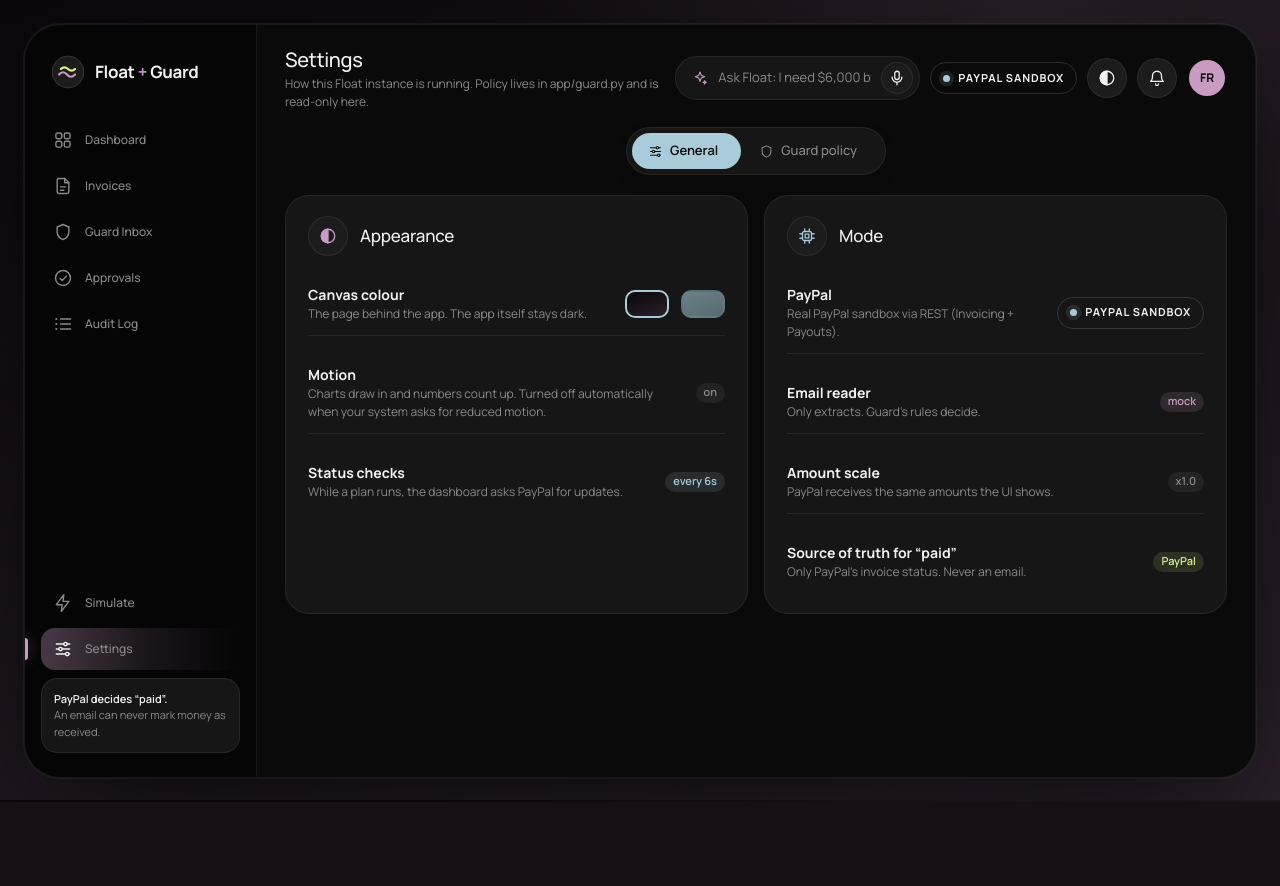
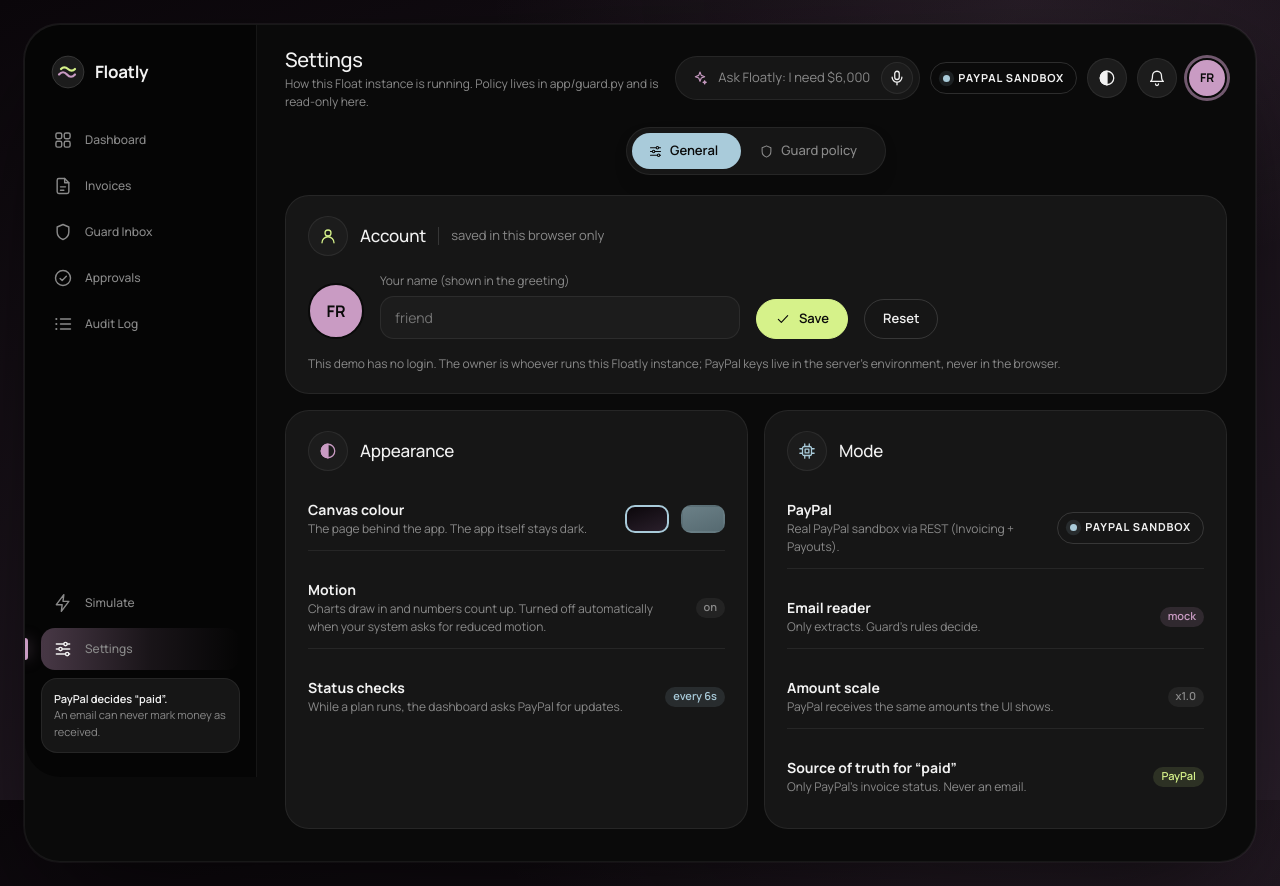
Before and after one commit to soanpapdeez/Floatly_Render, a Flask app: page /settings in a window 1280 px wide. Before the commit the page ends 802 px from the top, so only its background shows below. Run offline with Flask 3, Linux system fonts and the light colour scheme; tables that the repository leaves empty hold one stand-in row (values such as "Sample post").

Commit message:
Rename to Floatly; avatar opens Account settings

```diff
--- a/ui/static/css/components.css
+++ b/ui/static/css/components.css
@@ -527,3 +527,7 @@
 details > summary::-webkit-details-marker { display: none; }
 details[open] > summary [href="#i-chev-d"] { transform: rotate(180deg); }
 @media (max-width: 860px) { #mail-cols { display: none !important; } }
+
+.avatar-link { text-decoration: none; transition: box-shadow var(--t-fast) var(--ease), transform var(--t-fast) var(--ease); }
+.avatar-link:hover { box-shadow: 0 0 0 3px var(--mauve-30); transform: translateY(-1px); }
+.avatar-link[aria-current="page"], body[data-page="settings"] .avatar-link { box-shadow: 0 0 0 3px var(--mauve-55); }
--- a/ui/static/css/tokens.css
+++ b/ui/static/css/tokens.css
@@ -1,4 +1,4 @@
-/* Float + Guard design tokens. Components use these variables only: no hard-coded colours anywhere else. */
+/* Floatly design tokens. Components use these variables only: no hard-coded colours anywhere else. */
 :root {
   /* canvas (page behind the floating app) */
   --canvas-a: #0B070B;
--- a/ui/static/js/pages/dashboard.js
+++ b/ui/static/js/pages/dashboard.js
@@ -86,7 +86,7 @@
   if (raw.offline) showAlert("offline", "alert amber", "Showing sample data", `Can't reach the Float server (${esc(raw.offlineError || "")}). Nothing here is real.`); else clearAlert("offline");
   if (raw.sample && !raw.offline) {
     showAlert("sample", "alert ice", "Sample plan · nothing has been sent",
-      `Type a goal in <b>Ask Float</b> (top right) and Float will build your real plan from client payment history.${raw.sampleEmails ? " Guard numbers are sample too: run an attack from <a class='card-link' href='/simulate'>Simulate</a>." : ""}`);
+      `Type a goal in <b>Ask Floatly</b> (top right) and Float will build your real plan from client payment history.${raw.sampleEmails ? " Guard numbers are sample too: run an attack from <a class='card-link' href='/simulate'>Simulate</a>." : ""}`);
   } else clearAlert("sample");
   if (!raw.sample && !model.launched) {
     showAlert("preview", "alert ice", "Preview · nothing has been sent yet",
@@ -176,13 +176,13 @@
 function renderPlan(m) {
   const sub = $("#card-plan [data-sub]");
   if (sub) sub.textContent = raw.sample ? "sample" : raw.summary && raw.summary.source === "ai" ? "written by AI, numbers checked" : "from the plan";
-  $("#plan-text").textContent = (raw.summary && raw.summary.text) || "Ask Float for a goal to get a plan.";
+  $("#plan-text").textContent = (raw.summary && raw.summary.text) || "Ask Floatly for a goal to get a plan.";
   const offers = m.items.filter((i) => i.offer).length;
   $("#plan-nums").innerHTML = `<span class="tag ice">${plural(m.items.length, "invoice")}</span><span class="tag lime">${plural(offers, "offer")}</span><span class="tag">max cost ${money(m.totalDiscountCost, { cents: true })}</span>`;
   const btn = $("#plan-cta"), label = $("span", btn), note = $("#plan-note");
   btn.disabled = false;
   if (m.sample) {
-    label.textContent = "Ask Float"; btn.dataset.do = "ask";
+    label.textContent = "Ask Floatly"; btn.dataset.do = "ask";
     note.textContent = "Nothing is sent until you run a plan.";
   } else if (!m.launched) {
     label.textContent = "Run plan"; btn.dataset.do = "launch";
--- a/ui/static/js/pages/invoices.js
+++ b/ui/static/js/pages/invoices.js
@@ -35,7 +35,7 @@
   const m = model, rs = rows();
   const alerts = $("#alerts");
   alerts.innerHTML = m.sample
-    ? `<div class="alert ice">${icon("sparkle")}<div><div class="alert-t">Sample invoices</div><div class="alert-s">No goal yet. Ask Float for one on the dashboard; these rows are an example.</div></div></div>`
+    ? `<div class="alert ice">${icon("sparkle")}<div><div class="alert-t">Sample invoices</div><div class="alert-s">No goal yet. Ask Floatly for one on the dashboard; these rows are an example.</div></div></div>`
     : !m.launched ? `<div class="alert ice">${icon("sparkle")}<div><div class="alert-t">Preview · drafts only</div><div class="alert-s">Nothing has been sent. Run the plan on the dashboard to issue these through PayPal Invoicing.</div></div></div>` : "";
   const sub = $("#card-grid [data-sub]");
   if (sub) sub.textContent = m.goal.amount ? `${money(m.goal.amount)} by ${fmtDay(m.goal.deadline)}` : "no goal";
--- a/ui/static/js/pages/settings.js
+++ b/ui/static/js/pages/settings.js
@@ -1,6 +1,6 @@
 // Settings: canvas colour, motion status, policy panel switch.
-import { setCanvas } from "../shell.js";
-import { $, $$, reducedMotion } from "../util.js";
+import { setCanvas, applyOwner } from "../shell.js";
+import { $, $$, reducedMotion, store, ownerInitials, toast } from "../util.js";
 
 const sync = () => $$(".swatch[data-canvas]").forEach((b) => b.setAttribute("aria-pressed", String(b.dataset.canvas === (document.documentElement.dataset.canvas || "plum"))));
 $$(".swatch[data-canvas]").forEach((b) => b.addEventListener("click", () => { setCanvas(b.dataset.canvas); sync(); }));
@@ -8,3 +8,19 @@
 sync();
 $("#motion").textContent = reducedMotion() ? "reduced (system)" : "on";
 document.addEventListener("float:view", (e) => $$("[data-panel]").forEach((p) => (p.hidden = p.dataset.panel !== e.detail.view)));
+
+// Account: display name kept in this browser (no login in this demo)
+const nameInput = $("#acct-name");
+nameInput.value = store.get("owner", "") || "";
+const preview = () => { $("#acct-avatar").textContent = ownerInitials(nameInput.value.trim() || window.FLOAT_BOOT.owner); };
+nameInput.addEventListener("input", preview);
+preview();
+$("#acct-form").addEventListener("submit", (e) => {
+  e.preventDefault();
+  const v = nameInput.value.trim();
+  store.set("owner", v || null);
+  applyOwner();
+  toast(v ? `Saved. Welcome back, ${v}.` : "Name cleared.", "ok");
+});
+$("#acct-reset").addEventListener("click", () => { nameInput.value = ""; store.set("owner", null); applyOwner(); preview(); toast("Back to the default name.", "info"); });
+if (location.hash === "#account") nameInput.focus();
--- a/ui/static/js/pages/simulate.js
+++ b/ui/static/js/pages/simulate.js
@@ -71,7 +71,7 @@
     const d = await api.dashboard();
     const inv = (d.state && d.state.invoices) || [];
     if (!d.launched || !inv.length) {
-      host.innerHTML = `<div class="empty">${icon("file")}<div><b>No invoices sent yet</b><br>Ask Float for a goal on the <a class="card-link" href="/">dashboard</a> and run the plan first.</div></div>`;
+      host.innerHTML = `<div class="empty">${icon("file")}<div><b>No invoices sent yet</b><br>Ask Floatly for a goal on the <a class="card-link" href="/">dashboard</a> and run the plan first.</div></div>`;
       return;
     }
     const name = (id) => (d.clients.find((c) => c.client_id === id) || {}).name || id;
--- a/ui/static/js/shell.js
+++ b/ui/static/js/shell.js
@@ -1,6 +1,6 @@
-// App shell: sliding pill sub-nav, theme toggle, "Ask Float" command bar, pending-approvals badge.
+// App shell: sliding pill sub-nav, theme toggle, "Ask Floatly" command bar, pending-approvals badge.
 import { api, poll } from "./api.js";
-import { $, $$, store, toast } from "./util.js";
+import { $, $$, store, toast, ownerInitials } from "./util.js";
 
 const BOOT = window.FLOAT_BOOT || {};
 
@@ -72,7 +72,7 @@
   document.dispatchEvent(new CustomEvent("float:canvas", { detail: { canvas: name } }));
 }
 
-// ---------------------------------------------------------------- Ask Float
+// ---------------------------------------------------------------- Ask Floatly
 function initCommand() {
   const form = $("#cmd"), input = $("#cmd-input"), mic = $("#cmd-mic");
   if (!form) return;
@@ -116,6 +116,16 @@
   poll(refresh, 20);
 }
 
+// ---------------------------------------------------------------- owner name (Settings -> Account, this browser only)
+export function applyOwner() {
+  const name = store.get("owner", null) || BOOT.owner || "friend";
+  const g = $(".greeting em");
+  if (g) g.textContent = name;
+  const a = $("#avatar");
+  if (a) { a.textContent = ownerInitials(name); a.setAttribute("aria-label", `Account: ${name}`); }
+}
+
+applyOwner();
 initSubnav();
 initTheme();
 initCommand();
--- a/ui/static/js/util.js
+++ b/ui/static/js/util.js
@@ -59,6 +59,7 @@
 
 // ---------------------------------------------------------------- clients
 export const initials = (name) => String(name || "?").replace(/[^A-Za-z0-9 ]/g, " ").trim().split(/\s+/).map((w) => w[0]).join("").slice(0, 2).toUpperCase() || "?";
+export const ownerInitials = (name) => { const w = String(name || "?").trim().split(/\s+/); return (w.length > 1 ? w[0][0] + w[1][0] : w[0].slice(0, 2)).toUpperCase(); };
 export function clientIndex(id, clients = []) {
   const i = clients.findIndex((c) => c.client_id === id);
   if (i >= 0) return i % 6;
--- a/ui/templates/approvals.html
+++ b/ui/templates/approvals.html
@@ -1,6 +1,6 @@
 {% extends "base.html" %}
 {% from "partials/_macros.html" import card_header, skeleton, subnav %}
-{% block title %}Approvals · Float + Guard{% endblock %}
+{% block title %}Approvals · Floatly{% endblock %}
 {% block greeting %}<h1 class="greeting">Approvals</h1><p class="crumb">Guard wasn't sure, so you decide. Each button says what it does before you press it.</p>{% endblock %}
 {% block subnav %}{{ subnav([("pending", "Pending", "i-hourglass"), ("decided", "Decided", "i-check")], "Approval status") }}{% endblock %}
 
--- a/ui/templates/audit.html
+++ b/ui/templates/audit.html
@@ -1,6 +1,6 @@
 {% extends "base.html" %}
 {% from "partials/_macros.html" import card_header, skeleton, subnav %}
-{% block title %}Audit Log · Float + Guard{% endblock %}
+{% block title %}Audit Log · Floatly{% endblock %}
 {% block greeting %}<h1 class="greeting">Audit Log</h1><p class="crumb">Every decision and every PayPal effect, with its reason. Repeating states are logged once.</p>{% endblock %}
 {% block subnav %}{{ subnav([("all", "All"), ("decision", "Decisions"), ("effect", "Effects"), ("paypal_error", "PayPal errors"), ("waiting", "Waiting")], "Event type") }}{% endblock %}
 
--- a/ui/templates/base.html
+++ b/ui/templates/base.html
@@ -3,7 +3,7 @@
 <head>
   <meta charset="utf-8">
   <meta name="viewport" content="width=device-width, initial-scale=1">
-  <title>{% block title %}Float + Guard{% endblock %}</title>
+  <title>{% block title %}Floatly{% endblock %}</title>
   <meta name="description" content="A cash-flow agent for freelancers that can't be tricked into giving your money away.">
   <meta name="color-scheme" content="dark">
   <script>try { var c = localStorage.getItem("float.canvas"); if (c) document.documentElement.dataset.canvas = c; } catch (e) {}</script>
--- a/ui/templates/dashboard.html
+++ b/ui/templates/dashboard.html
@@ -1,6 +1,6 @@
 {% extends "base.html" %}
 {% from "partials/_macros.html" import card_header, skeleton, subnav %}
-{% block title %}Dashboard · Float + Guard{% endblock %}
+{% block title %}Dashboard · Floatly{% endblock %}
 {% block subnav %}{{ subnav([("overview", "Overview", "i-grid"), ("runway", "Runway", "i-route"), ("activity", "Activity", "i-list")], "Dashboard sections") }}{% endblock %}
 
 {% block content %}
--- a/ui/templates/inbox.html
+++ b/ui/templates/inbox.html
@@ -1,6 +1,6 @@
 {% extends "base.html" %}
 {% from "partials/_macros.html" import card_header, skeleton, subnav %}
-{% block title %}Guard Inbox · Float + Guard{% endblock %}
+{% block title %}Guard Inbox · Floatly{% endblock %}
 {% block greeting %}<h1 class="greeting">Guard Inbox</h1><p class="crumb"><em>AI read the email. Rules decided.</em></p>{% endblock %}
 {% block subnav %}{{ subnav([("all", "All"), ("allow", "Allowed"), ("needs_approval", "Needs approval"), ("block", "Blocked")], "Verdict filter") }}{% endblock %}
 
--- a/ui/templates/invoices.html
+++ b/ui/templates/invoices.html
@@ -1,6 +1,6 @@
 {% extends "base.html" %}
 {% from "partials/_macros.html" import card_header, skeleton, subnav %}
-{% block title %}Invoices · Float + Guard{% endblock %}
+{% block title %}Invoices · Floatly{% endblock %}
 {% block head %}
 <link rel="stylesheet" href="https://cdn.jsdelivr.net/npm/ag-grid-community@32.3.3/styles/ag-grid.css">
 <link rel="stylesheet" href="https://cdn.jsdelivr.net/npm/ag-grid-community@32.3.3/styles/ag-theme-quartz.css">
--- a/ui/templates/partials/_sidebar.html
+++ b/ui/templates/partials/_sidebar.html
@@ -5,13 +5,13 @@
 </a></li>
 {%- endmacro %}
 <aside class="side" aria-label="Main navigation">
-  <a class="brand" href="/" aria-label="Float + Guard home">
+  <a class="brand" href="/" aria-label="Floatly home">
     <svg class="brand-mark" viewBox="0 0 34 34" aria-hidden="true">
       <circle cx="17" cy="17" r="16" fill="var(--bg-inner)" stroke="var(--border-strong)"/>
       <path d="M8 19.5c2.6-3 5.4-3 8 0s5.4 3 8 0" fill="none" stroke="var(--mauve)" stroke-width="2.2" stroke-linecap="round"/>
       <path d="M10 14c2-2.2 4.6-2.2 7 0s5 2.2 7 0" fill="none" stroke="var(--lime)" stroke-width="2.2" stroke-linecap="round"/>
     </svg>
-    <span class="brand-name">Float <span>+</span> Guard</span>
+    <span class="brand-name">Floatly</span>
   </a>
   <nav aria-label="Screens">
     <ul class="nav">
--- a/ui/templates/partials/_top_actions.html
+++ b/ui/templates/partials/_top_actions.html
@@ -1,8 +1,8 @@
 <div class="top-right">
-  <form class="cmd" id="cmd" role="search" aria-label="Ask Float for a cash goal">
+  <form class="cmd" id="cmd" role="search" aria-label="Ask Floatly for a cash goal">
     <svg class="i" aria-hidden="true"><use href="#i-sparkle"/></svg>
-    <label class="sr-only" for="cmd-input">Ask Float</label>
-    <input id="cmd-input" name="q" autocomplete="off" placeholder="Ask Float: I need $6,000 by Friday">
+    <label class="sr-only" for="cmd-input">Ask Floatly</label>
+    <input id="cmd-input" name="q" autocomplete="off" placeholder="Ask Floatly: I need $6,000 by Friday">
     <button type="button" class="ic-btn" id="cmd-mic" aria-label="Speak your goal" title="Speak your goal">
       <svg class="i" aria-hidden="true"><use href="#i-mic"/></svg>
     </button>
@@ -16,5 +16,5 @@
     <svg class="i" aria-hidden="true"><use href="#i-bell"/></svg>
     <span class="bell-dot" id="bell-dot" hidden></span>
   </a>
-  <span class="avatar" aria-hidden="true">{{ owner[:2]|upper }}</span>
+  <a class="avatar avatar-link" id="avatar" href="/settings#account" aria-label="Account: {{ owner }}" title="Account">{{ owner[:2]|upper }}</a>
 </div>
--- a/ui/templates/settings.html
+++ b/ui/templates/settings.html
@@ -1,11 +1,24 @@
 {% extends "base.html" %}
 {% from "partials/_macros.html" import card_header, subnav %}
-{% block title %}Settings · Float + Guard{% endblock %}
+{% block title %}Settings · Floatly{% endblock %}
 {% block greeting %}<h1 class="greeting">Settings</h1><p class="crumb">How this Float instance is running. Policy lives in app/guard.py and is read-only here.</p>{% endblock %}
 {% block subnav %}{{ subnav([("general", "General", "i-sliders"), ("policy", "Guard policy", "i-shield")], "Settings section") }}{% endblock %}
 
 {% block content %}
 <div class="grid-12">
+  <section class="card col-12" data-panel="general" id="account" aria-labelledby="t-acct" style="scroll-margin-top:16px">
+    {{ card_header("i-user", "Account", sub="saved in this browser only", tone="lime", id="t-acct", more=False) }}
+    <form id="acct-form" class="row" style="align-items:flex-end;gap:16px">
+      <span class="avatar" id="acct-avatar" aria-hidden="true" style="width:56px;height:56px;font-size:16px">{{ owner[:2]|upper }}</span>
+      <div class="field" style="flex:1;min-width:200px;max-width:360px">
+        <label for="acct-name">Your name (shown in the greeting)</label>
+        <input class="input" id="acct-name" maxlength="40" autocomplete="name" placeholder="{{ owner }}">
+      </div>
+      <button class="btn lime" type="submit"><svg class="i" aria-hidden="true"><use href="#i-check"/></svg>Save</button>
+      <button class="btn ghost" type="button" id="acct-reset">Reset</button>
+    </form>
+    <p class="label">This demo has no login. The owner is whoever runs this Floatly instance; PayPal keys live in the server's environment, never in the browser.</p>
+  </section>
   <section class="card col-6" data-panel="general" aria-labelledby="t-look">
     {{ card_header("i-contrast", "Appearance", tone="mauve", id="t-look", more=False) }}
     <div class="switch-row"><div><b>Canvas colour</b><div class="label">The page behind the app. The app itself stays dark.</div></div>
--- a/ui/templates/simulate.html
+++ b/ui/templates/simulate.html
@@ -1,6 +1,6 @@
 {% extends "base.html" %}
 {% from "partials/_macros.html" import card_header, skeleton, subnav %}
-{% block title %}Simulate · Float + Guard{% endblock %}
+{% block title %}Simulate · Floatly{% endblock %}
 {% block greeting %}<h1 class="greeting">Simulate</h1><p class="crumb">Throw real attacks at Guard and watch the rules hold. Every run goes through the same code as a real email.</p>{% endblock %}
 {% block subnav %}{{ subnav([("attacks", "Attacks", "i-ban"), ("samples", "All samples", "i-inbox"), ("payments", "Payments", "i-wallet")], "Simulation type") }}{% endblock %}
 
```
Also changed, not shown: docs/UI_REDESIGN.md (+4 -4 lines).
